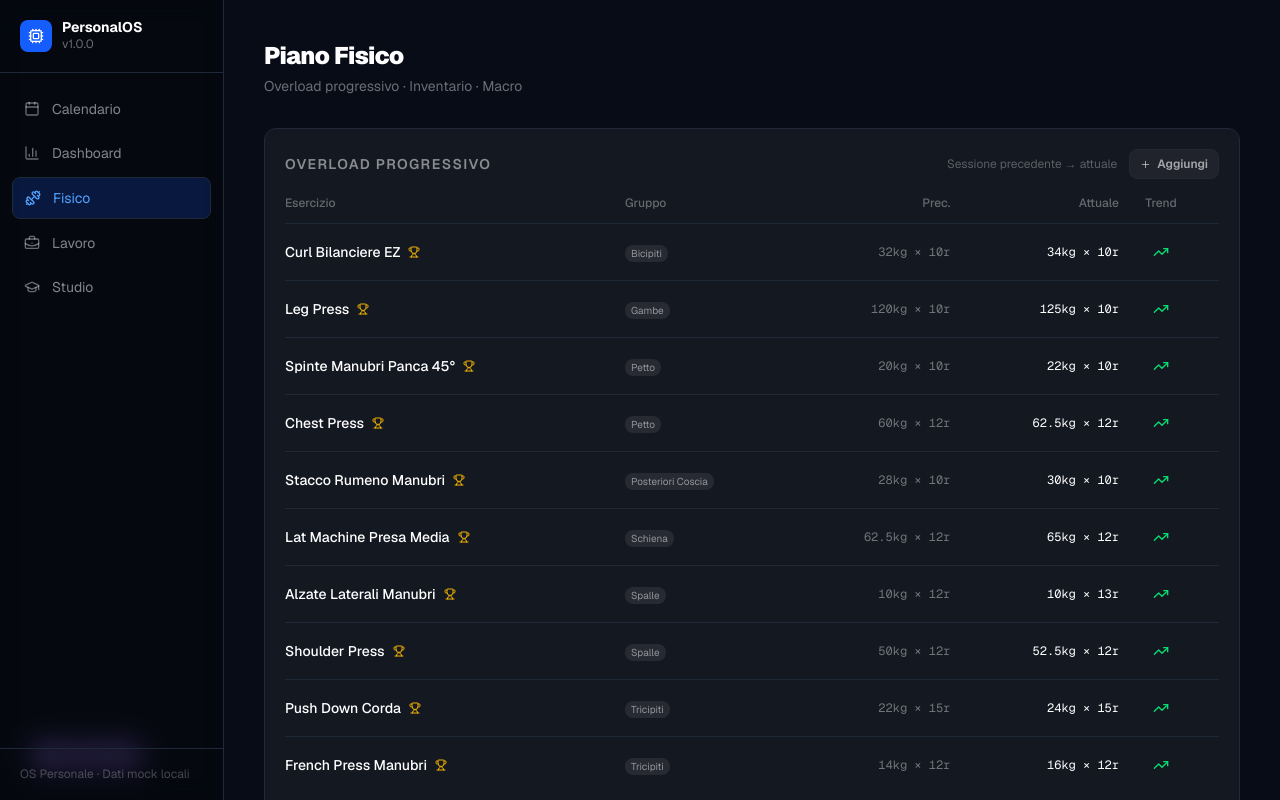
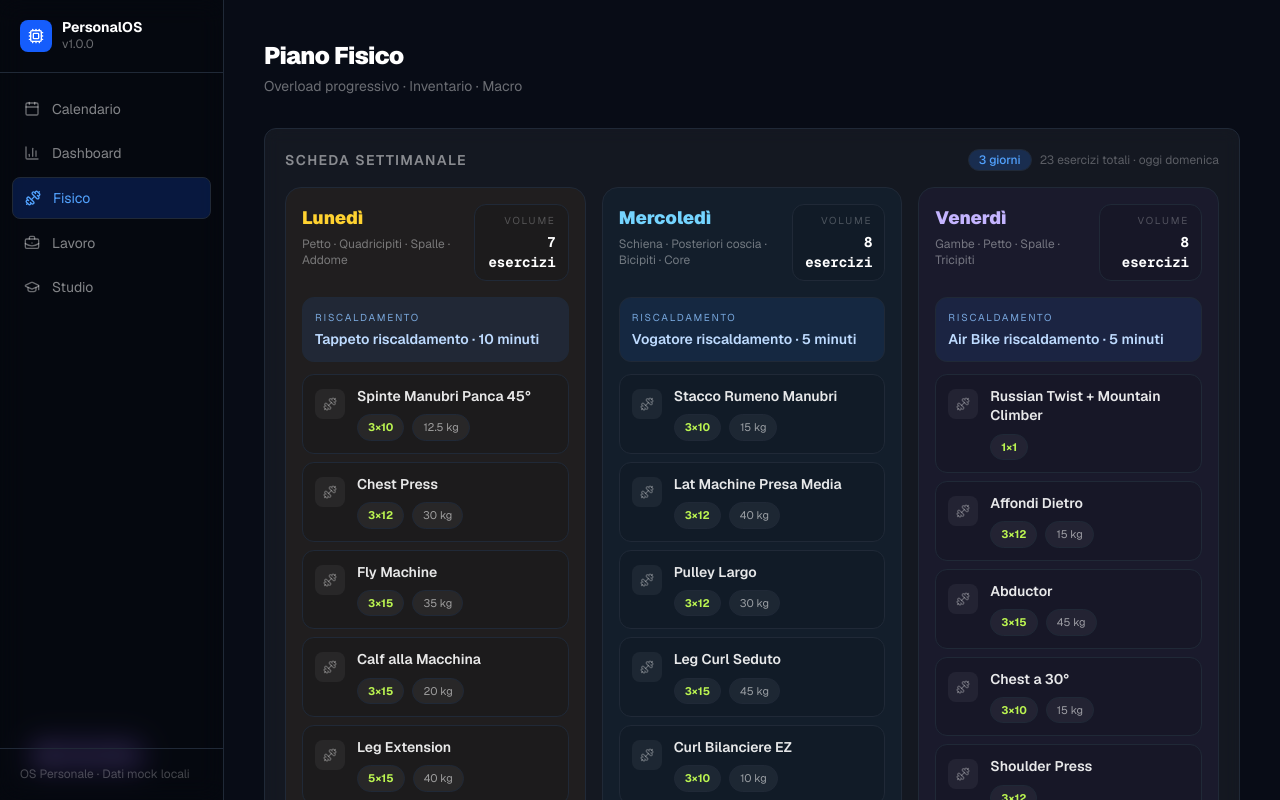
Before and after one commit to Villarischiuz/personal-os, a Next.js app: page /physical in a window 1280 px wide. Shown: the top 800 px of the page. Built offline with nearby package versions, Linux system fonts and the light colour scheme.

Commit message:
scheda migliorata

```diff
--- a/app/physical/page.tsx
+++ b/app/physical/page.tsx
@@ -21,7 +21,7 @@ import {
 } from "@/lib/computations";
 import {
   TrendingUp, TrendingDown, Minus, Package, ShoppingCart,
-  Trophy, Copy, Check, Plus, MoreHorizontal,
+  Trophy, Copy, Check, Plus, MoreHorizontal, Dumbbell,
 } from "@/lib/icons";
 import { cn, pct, today } from "@/lib/utils";
 import type { InventoryItem, WorkoutEntry } from "@/lib/types";
@@ -65,6 +65,85 @@ function SaveBtn({ onClick, children }: { onClick: () => void; children: React.R
     </button>
   );
 }
+
+type WorkoutDay = "Lunedì" | "Mercoledì" | "Venerdì";
+
+interface RoutineExercise {
+  name: string;
+  prescription: string;
+  weight?: string;
+  notes?: string;
+}
+
+interface RoutineDay {
+  day: WorkoutDay;
+  focus: string;
+  warmup: string;
+  cooldown: string;
+  exercises: RoutineExercise[];
+  accent: string;
+  border: string;
+  bg: string;
+}
+
+const WEEKLY_ROUTINE: RoutineDay[] = [
+  {
+    day: "Lunedì",
+    focus: "Petto · Quadricipiti · Spalle · Addome",
+    warmup: "Tappeto riscaldamento · 10 minuti",
+    cooldown: "Tappeto defaticamento · 10-15 minuti",
+    accent: "text-amber-300",
+    border: "border-amber-500/20",
+    bg: "bg-amber-500/5",
+    exercises: [
+      { name: "Spinte Manubri Panca 45°", prescription: "3×10", weight: "12.5 kg" },
+      { name: "Chest Press", prescription: "3×12", weight: "30 kg" },
+      { name: "Fly Machine", prescription: "3×15", weight: "35 kg" },
+      { name: "Calf alla Macchina", prescription: "3×15", weight: "20 kg" },
+      { name: "Leg Extension", prescription: "5×15", weight: "40 kg" },
+      { name: "Alzate Laterali Manubri", prescription: "3×12", weight: "7.5 kg" },
+      { name: "Crunch + Sit Up", prescription: "3×20" },
+    ],
+  },
+  {
+    day: "Mercoledì",
+    focus: "Schiena · Posteriori coscia · Bicipiti · Core",
+    warmup: "Vogatore riscaldamento · 5 minuti",
+    cooldown: "Tappeto / Cyclette defaticamento · 15 minuti",
+    accent: "text-sky-300",
+    border: "border-sky-500/20",
+    bg: "bg-sky-500/5",
+    exercises: [
+      { name: "Stacco Rumeno Manubri", prescription: "3×10", weight: "15 kg" },
+      { name: "Lat Machine Presa Media", prescription: "3×12", weight: "40 kg" },
+      { name: "Pulley Largo", prescription: "3×12", weight: "30 kg" },
+      { name: "Leg Curl Seduto", prescription: "3×15", weight: "45 kg" },
+      { name: "Curl Bilanciere EZ", prescription: "3×10", weight: "10 kg" },
+      { name: "Curl Corda al Cavo Basso", prescription: "3×15", weight: "10 kg" },
+      { name: "Hyperextension", prescription: "3×12" },
+      { name: "Criss Cross", prescription: "3×MAX" },
+    ],
+  },
+  {
+    day: "Venerdì",
+    focus: "Gambe · Petto · Spalle · Tricipiti",
+    warmup: "Air Bike riscaldamento · 5 minuti",
+    cooldown: "Cyclette / Tappeto defaticamento · 20 minuti",
+    accent: "text-violet-300",
+    border: "border-violet-500/20",
+    bg: "bg-violet-500/5",
+    exercises: [
+      { name: "Russian Twist + Mountain Climber", prescription: "1×1" },
+      { name: "Affondi Dietro", prescription: "3×12", weight: "15 kg" },
+      { name: "Abductor", prescription: "3×15", weight: "45 kg" },
+      { name: "Chest a 30°", prescription: "3×10", weight: "15 kg" },
+      { name: "Shoulder Press", prescription: "3×12" },
+      { name: "Push Down Corda", prescription: "3×15" },
+      { name: "French Press Manubri", prescription: "3×12" },
+      { name: "Alzate Frontali Disco + Alzate Post. Manubri", prescription: "3×10" },
+    ],
+  },
+];
 
 // ─── Inventory Sheet ───────────────────────────────────────────
 type InventorySheetState =
@@ -356,6 +435,8 @@ export default function PhysicalPage() {
   const overloadRows = buildOverloadTable(workoutEntries);
   const lowStock = getLowStockItems(inventory);
   const todayMacros = MOCK_MACRO_LOGS[MOCK_MACRO_LOGS.length - 1];
+  const totalRoutineExercises = WEEKLY_ROUTINE.reduce((sum, day) => sum + day.exercises.length, 0);
+  const todayLabel = new Date().toLocaleDateString("it-IT", { weekday: "long" });
 
   // find the most recent workout entry ID for a given exercise name
   function latestEntry(exerciseName: string): WorkoutEntry | null {
@@ -374,6 +455,84 @@ export default function PhysicalPage() {
           Overload progressivo · Inventario · Macro
         </p>
       </div>
+
+      <Card>
+        <CardHeader className="flex-wrap gap-3">
+          <CardTitle>Scheda Settimanale</CardTitle>
+          <div className="flex flex-wrap items-center gap-2">
+            <Badge variant="blue">3 giorni</Badge>
+            <span className="text-xs text-white/30">
+              {totalRoutineExercises} esercizi totali · oggi {todayLabel}
+            </span>
+          </div>
+        </CardHeader>
+        <CardContent className="space-y-4">
+          <div className="grid grid-cols-1 gap-4 xl:grid-cols-3">
+            {WEEKLY_ROUTINE.map((session) => (
+              <div
+                key={session.day}
+                className={cn("rounded-2xl border p-4", session.bg, session.border)}
+              >
+                <div className="mb-4 flex items-start justify-between gap-3">
+                  <div>
+                    <p className={cn("text-lg font-black", session.accent)}>{session.day}</p>
+                    <p className="mt-1 text-xs text-white/40">{session.focus}</p>
+                  </div>
+                  <div className="rounded-xl border border-white/10 bg-black/10 px-3 py-2 text-right">
+                    <p className="text-[10px] uppercase tracking-[0.18em] text-white/25">Volume</p>
+                    <p className="mt-1 font-mono text-sm font-bold text-white">
+                      {session.exercises.length} esercizi
+                    </p>
+                  </div>
+                </div>
+
+                <div className="mb-3 rounded-xl border border-blue-500/20 bg-blue-500/10 px-3 py-3">
+                  <p className="text-[10px] uppercase tracking-[0.18em] text-blue-300/80">Riscaldamento</p>
+                  <p className="mt-1 text-sm font-semibold text-blue-200">{session.warmup}</p>
+                </div>
+
+                <div className="space-y-2">
+                  {session.exercises.map((exercise) => (
+                    <div
+                      key={`${session.day}-${exercise.name}`}
+                      className="rounded-xl border border-white/8 bg-black/10 px-3 py-3"
+                    >
+                      <div className="flex items-start gap-3">
+                        <div className="mt-0.5 rounded-lg bg-white/5 p-2 text-white/30">
+                          <Dumbbell size={14} />
+                        </div>
+                        <div className="min-w-0 flex-1">
+                          <p className="text-sm font-semibold leading-snug text-white/90">
+                            {exercise.name}
+                          </p>
+                          <div className="mt-2 flex flex-wrap items-center gap-2">
+                            <span className="rounded-full border border-white/10 bg-white/5 px-2.5 py-1 text-[11px] font-bold text-lime-300">
+                              {exercise.prescription}
+                            </span>
+                            {exercise.weight && (
+                              <span className="rounded-full border border-white/10 bg-white/5 px-2.5 py-1 text-[11px] text-white/55">
+                                {exercise.weight}
+                              </span>
+                            )}
+                          </div>
+                          {exercise.notes && (
+                            <p className="mt-2 text-[11px] text-white/35">{exercise.notes}</p>
+                          )}
+                        </div>
+                      </div>
+                    </div>
+                  ))}
+                </div>
+
+                <div className="mt-3 rounded-xl border border-white/8 bg-white/5 px-3 py-3">
+                  <p className="text-[10px] uppercase tracking-[0.18em] text-white/25">Defaticamento</p>
+                  <p className="mt-1 text-sm font-medium text-white/70">{session.cooldown}</p>
+                </div>
+              </div>
+            ))}
+          </div>
+        </CardContent>
+      </Card>
 
       {/* ─── Overload Table ─────────────────────────────────── */}
       <Card>
```
